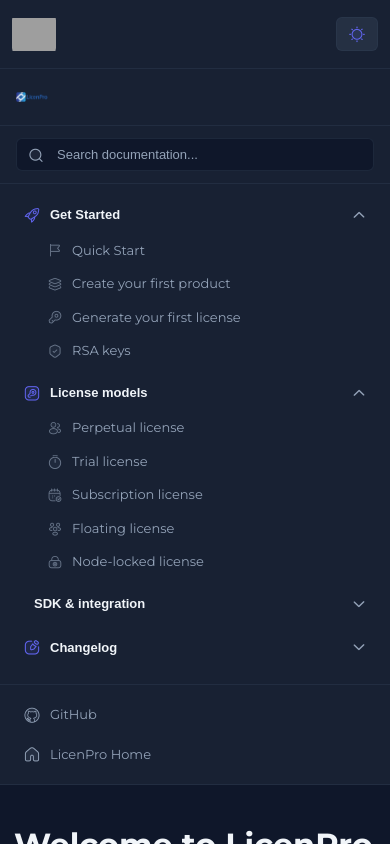
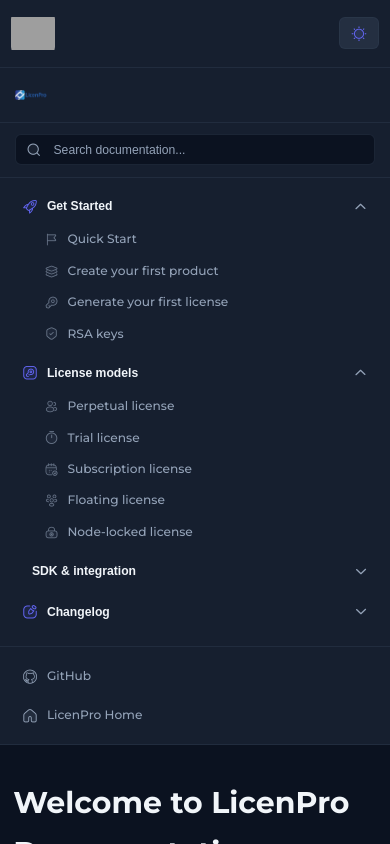
Before and after one commit to abdulrahmanMadi/LicenPro-Docs, an Angular app: page / in a window 390 px wide. Built offline with nearby package versions, Linux system fonts and the light colour scheme; grey boxes are pictures that could not be loaded.

Commit message:
style: update color palette and improve typography
- Adjust light and dark theme colors for better contrast and visual appeal
- Increase base font size and adjust for mobile responsiveness
- Improve font weights and line heights for better readability

```diff
--- a/src/styles.scss
+++ b/src/styles.scss
@@ -4,19 +4,19 @@
 
 /* CSS Variables */
 :root {
-  --background: #f8fafc;
-  --foreground: #0f172a;
+  --background: #f6f7fb;
+  --foreground: #0b1220;
   --card: #ffffff;
-  --card-foreground: #0f172a;
-  --muted: #f1f5f9;
-  --muted-foreground: #64748b;
-  --border: #e2e8f0;
+  --card-foreground: #0b1220;
+  --muted: #eef2f7;
+  --muted-foreground: #475569;
+  --border: #e5e7eb;
   --primary: #6366f1;
   --primary-foreground: #ffffff;
 }
 
 [data-bs-theme="dark"] {
-  --background: #0f172a;
+  --background: #0b1220;
   --foreground: #f1f5f9;
   --card: rgba(30, 41, 59, 0.6);
   --card-foreground: #f1f5f9;
@@ -36,9 +36,16 @@
 
 html {
   font-family: 'Montserrat', -apple-system, BlinkMacSystemFont, 'Segoe UI', Roboto, Oxygen, Ubuntu, Cantarell, sans-serif;
+  font-size: 16px;
   line-height: 1.5;
   -webkit-font-smoothing: antialiased;
   -moz-osx-font-smoothing: grayscale;
+}
+
+@media (max-width: 768px) {
+  html {
+    font-size: 15px;
+  }
 }
 
 body {
@@ -47,6 +54,16 @@
   background: var(--background);
   color: var(--foreground);
   min-height: 100vh;
+  font-weight: 500;
+  line-height: 1.65;
+}
+
+p {
+  font-weight: 400;
+}
+
+strong {
+  font-weight: 700;
 }
 
 /* Scrollbar styling */
```
